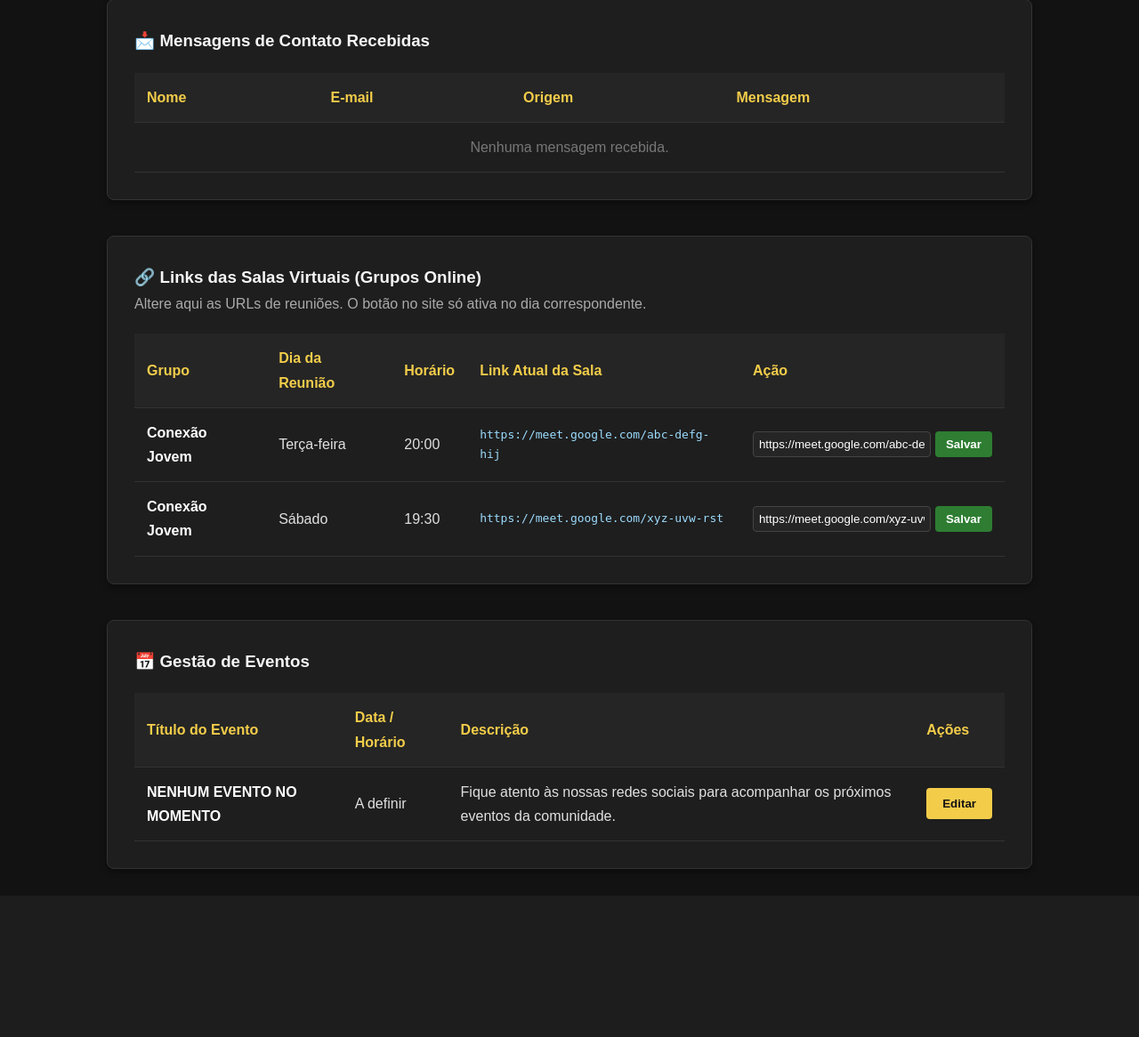
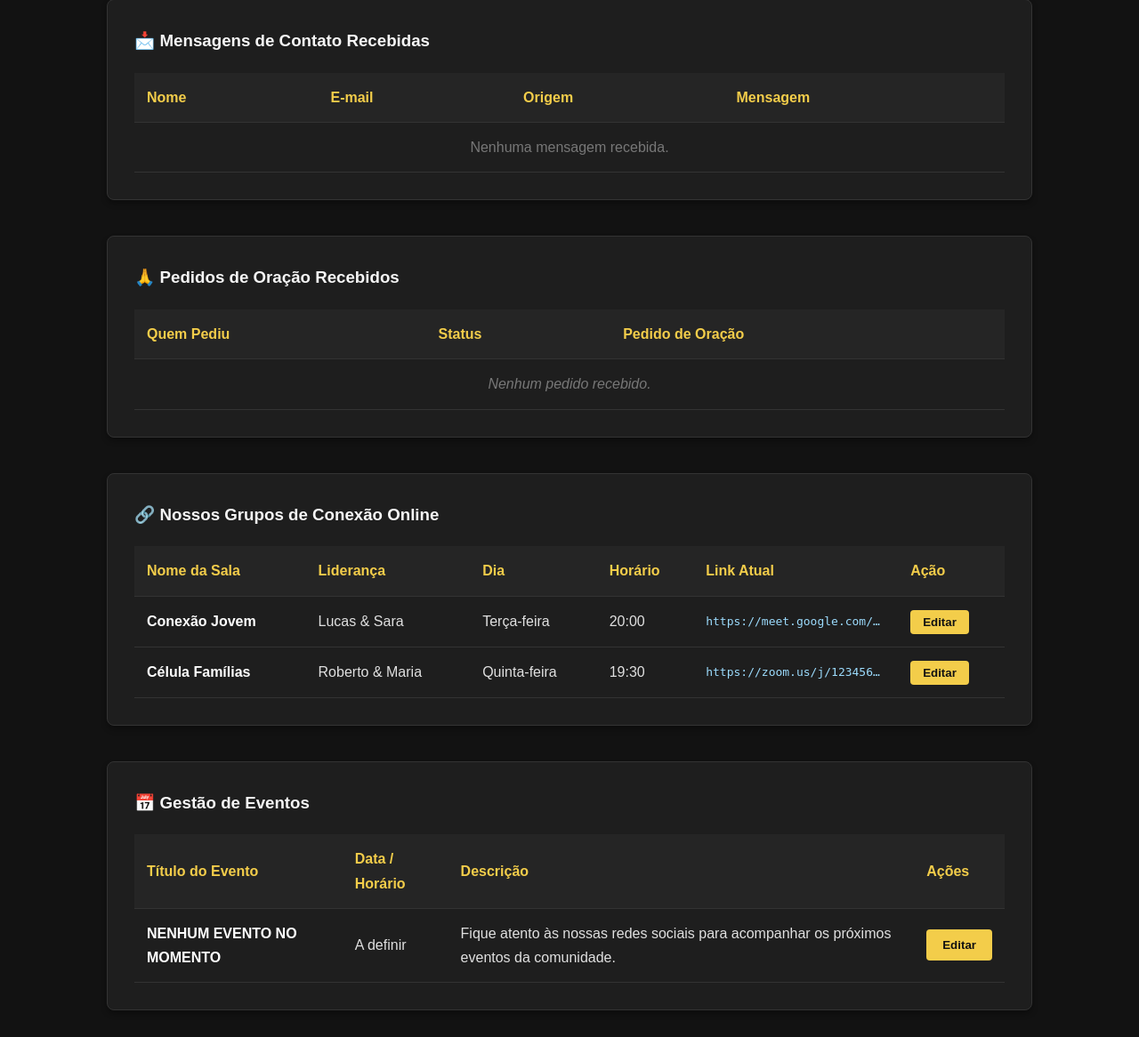
Before and after one commit to joaod2109/site-raio-de-luz, a Flask app: page /admin in a window 1280 px wide. Shown: the part 115-1281 px from the top of the page at 89% size. Before the commit the page ends 1099 px from the top, so only its background shows below. Run offline with Flask 3, Linux system fonts and the light colour scheme; the visitor is signed in with stand-in values (Sample User, id 1).

Commit message:
Sistema completo com edicao total dos grupos e correcoes visuais

```diff
--- a/app.py
+++ b/app.py
@@ -1,5 +1,5 @@
 import os
-from datetime import datetime
+from datetime import datetime, timedelta, timezone
 from flask import Flask, render_template, request, redirect, url_for, flash
 from flask_mail import Mail, Message
 from flask_login import LoginManager, UserMixin, login_user, login_required, logout_user, current_user
@@ -43,8 +43,8 @@ ORG = {
     "telefone": "+55 (45) 99955-0227",
     "endereco": "Comunidade 100% Online — Onde você estiver!",
     "instagram": "https://instagram.com/comunidaderaiodeluz",
-    "youtube": "https://youtube.com/@raiodeluz",
-    "id_video_ao_vivo": "HlG5T7FGHng"
+    "youtube": "https://youtube.com/@raiodeltuz",
+    "id_video_ao_vivo": "dQw4w9WgXcQ"
 }
 
 MINISTERIOS = [
@@ -56,10 +56,10 @@ MINISTERIOS = [
     {"icone": "👶", "nome": "Infância & Juventude", "descricao": "Espaços especiais para crianças, adolescentes e jovens."},
 ]
 
-# GRUPOS ONLINE COM DIAS VIA NÚMERO (0=Segunda, 1=Terça, 2=Quarta, 3=Quinta, 4=Sexta, 5=Sábado, 6=Domingo)
+# GRUPOS ONLINE INICIAIS
 GRUPOS_ONLINE = [
-    {"id": 1, "nome": "Conexão Jovem", "dia_nome": "Terça-feira", "dia_semana": 1, "horario": "20:00", "lider": "Coordenador da Comunidade", "link": "https://meet.google.com/abc-defg-hij"},
-    {"id": 2, "nome": "Conexão Jovem", "dia_nome": "Sábado", "dia_semana": 5, "horario": "19:30", "lider": "Coordenador da Comunidade", "link": "https://meet.google.com/xyz-uvw-rst"},
+    {"id": 1, "nome": "Conexão Jovem", "dia_nome": "Terça-feira", "dia_semana": 1, "horario": "20:00", "lider": "Lucas & Sara", "link": "https://meet.google.com/abc-defg-hij"},
+    {"id": 2, "nome": "Célula Famílias", "dia_nome": "Quinta-feira", "dia_semana": 3, "horario": "19:30", "lider": "Roberto & Maria", "link": "https://zoom.us/j/123456789"},
 ]
 
 EVENTOS = [
@@ -71,11 +71,15 @@ EVENTOS = [
     }
 ]
 
+# Função auxiliar para garantir o dia da semana correto no fuso horário do Brasil (UTC-3)
+def obter_dia_semana_brasil():
+    fuso_brasil = timezone(timedelta(hours=-3))
+    return datetime.now(fuso_brasil).weekday()
+
 # ── ROTAS PÚBLICAS DO SITE ────────────────────────────────────────────────────
 @app.route("/")
 def index():
-    # Pega o número do dia da semana de hoje (0 a 6)
-    dia_hoje = datetime.now().weekday()
+    dia_hoje = obter_dia_semana_brasil()
     return render_template("index.html", org=ORG, ministerios=MINISTERIOS, eventos=EVENTOS, grupos=GRUPOS_ONLINE, dia_hoje=dia_hoje)
 
 @app.route("/sobre")
@@ -157,15 +161,19 @@ def editar_evento(evento_id):
     flash("Evento atualizado com sucesso!", "sucesso")
     return redirect(url_for("admin_dashboard"))
 
-# ROTA NOVA: EDITAR LINK DO MEET DO GRUPO
 @app.route("/admin/grupo/editar/<int:grupo_id>", methods=["POST"])
 @login_required
 def editar_grupo(grupo_id):
     for gp in GRUPOS_ONLINE:
-        if gp.get("id") == grupo_id:
+        if gp.get("id") == group_id or gp.get("id") == grupo_id:
+            gp["nome"] = request.form.get("nome", "").strip()
+            gp["lider"] = request.form.get("lider", "").strip()
+            gp["horario"] = request.form.get("horario", "").strip()
+            gp["dia_nome"] = request.form.get("dia_nome", "").strip()
+            gp["dia_semana"] = int(request.form.get("dia_semana"))
             gp["link"] = request.form.get("link", "").strip()
             break
-    flash("Link do grupo online atualizado!", "sucesso")
+    flash("Grupo online atualizado com sucesso!", "sucesso")
     return redirect(url_for("admin_dashboard"))
 
 @app.route('/logout')
--- a/templates/admin.html
+++ b/templates/admin.html
@@ -19,7 +19,19 @@
         .btn-site { background-color: #495057; color: white; padding: 10px 18px; text-decoration: none; border-radius: 4px; font-weight: bold; margin-right: 10px; border: none; cursor: pointer; display: inline-block; }
         .btn-site:hover { background-color: #6c757d; }
         .badge-origem { background: #2c2200; color: #f3cd4a; padding: 4px 10px; border-radius: 4px; font-size: 12px; font-weight: bold; border: 1px solid #614e0b; }
+        .badge-oracao { background: #1b2e1b; color: #81c784; padding: 4px 10px; border-radius: 4px; font-size: 12px; font-weight: bold; border: 1px solid #2e7d32; }
         .alert-flash { padding: 15px; margin-top: 15px; border-radius: 4px; font-weight: bold; background-color: #2e7d32; color: #fff; }
+
+        label { font-weight: bold; color: #aaa; display: block; margin-top: 10px; }
+        input[type="text"], select, textarea {
+            width: 100%; padding: 10px; margin-top: 5px; background: #252525; border: 1px solid #333; color: #fff; border-radius: 4px; box-sizing: border-box;
+        }
+        .modal-bg {
+            display:none; position:fixed; top:0; left:0; width:100%; height:100%; background:rgba(0,0,0,0.7); z-index:1000; align-items:center; justify-content:center;
+        }
+        .modal-body {
+            background:#1e1e1e; padding:30px; border-radius:8px; border:1px solid #333; width:90%; max-width:500px; box-shadow: 0 4px 20px rgba(0,0,0,0.5);
+        }
     </style>
 </head>
 <body>
@@ -40,7 +52,6 @@
         {% endif %}
     {% endwith %}
 
-    <!-- TABELA DE MENSAGENS -->
     <div class="admin-box">
         <h3>📩 Mensagens de Contato Recebidas</h3>
         <table>
@@ -64,26 +75,47 @@
         </table>
     </div>
 
-    <!-- TABELA DE LINKS DOS GRUPOS MEET/ZOOM -->
     <div class="admin-box" style="margin-top: 40px;">
-        <h3>🔗 Links das Salas Virtuais (Grupos Online)</h3>
-        <p style="color: #aaa;">Altere aqui as URLs de reuniões. O botão no site só ativa no dia correspondente.</p>
+        <h3>🙏 Pedidos de Oração Recebidos</h3>
         <table>
             <thead>
-                <tr><th>Grupo</th><th>Dia da Reunião</th><th>Horário</th><th>Link Atual da Sala</th><th>Ação</th></tr>
+                <tr><th>Quem Pediu</th><th>Status</th><th>Pedido de Oração</th></tr>
+            </thead>
+            <tbody>
+                {% if oracoes %}
+                    {% for orac in oracoes %}
+                        <tr>
+                            <td style="font-weight: bold; color: #ffffff;">{{ orac.nome }}</td>
+                            <td><span class="badge-oracao">Em Oração</span></td>
+                            <td style="max-width: 600px; word-wrap: break-word;">{{ orac.pedido }}</td>
+                        </tr>
+                    {% endfor %}
+                {% else %}
+                    <tr><td colspan="3" style="text-align: center; color: #777; font-style: italic;">Nenhum pedido recebido.</td></tr>
+                {% endif %}
+            </tbody>
+        </table>
+    </div>
+
+    <div class="admin-box" style="margin-top: 40px;">
+        <h3>🔗 Nossos Grupos de Conexão Online</h3>
+        <table>
+            <thead>
+                <tr><th>Nome da Sala</th><th>Liderança</th><th>Dia</th><th>Horário</th><th>Link Atual</th><th>Ação</th></tr>
             </thead>
             <tbody>
                 {% for gp in grupos %}
                     <tr>
                         <td style="font-weight: bold; color: #ffffff;">{{ gp.nome }}</td>
+                        <td>{{ gp.lider }}</td>
                         <td>{{ gp.dia_nome }}</td>
                         <td>{{ gp.horario }}</td>
-                        <td style="color: #9cdcfe; font-family: monospace; font-size: 13px;">{{ gp.link }}</td>
+                        <td style="color: #9cdcfe; font-family: monospace; font-size: 13px; max-width: 180px; overflow: hidden; text-overflow: ellipsis; white-space: nowrap;">{{ gp.link }}</td>
                         <td>
-                            <form method="POST" action="/admin/grupo/editar/{{ gp.id }}" style="display: flex; gap: 5px;">
-                                <input type="text" name="link" value="{{ gp.link }}" required style="padding: 6px; background: #252525; border: 1px solid #444; color: #fff; border-radius: 4px; width: 200px;">
-                                <button type="submit" class="btn-site" style="background: #2e7d32; padding: 6px 12px; margin: 0;">Salvar</button>
-                            </form>
+                            <button class="btn-site" style="background-color: #f3cd4a; color: #121212; margin: 0; padding: 6px 14px;"
+                                    onclick="abrirModalGrupo('{{ gp.id }}', '{{ gp.nome }}', '{{ gp.lider }}', '{{ gp.dia_nome }}', '{{ gp.dia_semana }}', '{{ gp.horario }}', '{{ gp.link }}')">
+                                Editar
+                            </button>
                         </td>
                     </tr>
                 {% endfor %}
@@ -91,7 +123,6 @@
         </table>
     </div>
 
-    <!-- TABELA DE GESTÃO DE EVENTOS -->
     <div class="admin-box" style="margin-top: 40px;">
         <h3>📅 Gestão de Eventos</h3>
         <table>
@@ -113,24 +144,69 @@
         </table>
     </div>
 
-    <!-- MODAL POP-UP DE EDIÇÃO DE EVENTO -->
-    <div id="modalEditar" style="display:none; position:fixed; top:0; left:0; width:100%; height:100%; background:rgba(0,0,0,0.7); z-index:1000; align-items:center; justify-content:center;">
-        <div style="background:#1e1e1e; padding:30px; border-radius:8px; border:1px solid #333; width:90%; max-width:500px;">
+    <div id="modalGrupo" class="modal-bg">
+        <div class="modal-body">
+            <h3 style="color:#f3cd4a; margin-top:0;">🌐 Editar Grupo de Conexão</h3>
+            <form id="formEditarGrupo" method="POST" action="">
+                <div>
+                    <label>Nome da Sala / Célula:</label>
+                    <input type="text" id="gp_nome" name="nome" required>
+                </div>
+                <div>
+                    <label>Líder / Responsáveis:</label>
+                    <input type="text" id="gp_lider" name="lider" required>
+                </div>
+                <div style="display: flex; gap: 10px;">
+                    <div style="flex: 1;">
+                        <label>Dia por Extenso:</label>
+                        <input type="text" id="gp_dia_nome" name="dia_nome" required>
+                    </div>
+                    <div style="flex: 1;">
+                        <label>Dia para o Sistema:</label>
+                        <select id="gp_dia_semana" name="dia_semana" required>
+                            <option value="0">Segunda-feira</option>
+                            <option value="1">Terça-feira</option>
+                            <option value="2">Quarta-feira</option>
+                            <option value="3">Quinta-feira</option>
+                            <option value="4">Sexta-feira</option>
+                            <option value="5">Sábado</option>
+                            <option value="6">Domingo</option>
+                        </select>
+                    </div>
+                </div>
+                <div>
+                    <label>Horário da Reunião:</label>
+                    <input type="text" id="gp_horario" name="horario" required>
+                </div>
+                <div>
+                    <label>Link do Meet / Zoom:</label>
+                    <input type="text" id="gp_link" name="link" required>
+                </div>
+                <div style="display:flex; justify-content:flex-end; gap:10px; margin-top: 20px;">
+                    <button type="button" class="btn-site" onclick="fecharModalGrupo()" style="background:#495057; margin:0;">Cancelar</button>
+                    <button type="submit" class="btn-site" style="background:#f3cd4a; color:#121212; margin:0;">Salvar Grupo</button>
+                </div>
+            </form>
+        </div>
+    </div>
+
+    <div id="modalEditar" class="modal-bg">
+        <div class="modal-body">
             <h3 style="color:#f3cd4a; margin-top:0;">✏️ Editar Evento</h3>
-            <form id="formEditarEvento" method="POST" action="">
-                <div style="margin-bottom:15px;">
+            <form id="formEditarEventos" method="POST" action="">
+                <div>
                     <label>Título:</label>
-                    <input type="text" id="edit_titulo" name="titulo" required style="width:100%; padding:10px; background:#252525; border:1px solid #333; color:#fff; border-radius:4px; box-sizing: border-box;">
+                    <input type="text" id="edit_titulo" name="titulo" required>
                 </div>
-                <div style="margin-bottom:15px;">
+                <div>
                     <label>Data:</label>
-                    <input type="text" id="edit_data" name="data" required style="width:100%; padding:10px; background:#252525; border:1px solid #333; color:#fff; border-radius:4px; box-sizing: border-box;">
+                    <input type="text" id="edit_data" name="data" required>
                 </div>
-                <div style="margin-bottom:15px;">
+                <div>
                     <label>Descrição:</label>
-                    <textarea id="edit_descricao" name="descricao" rows="4" required style="width:100%; padding:10px; background:#252525; border:1px solid #333; color:#fff; border-radius:4px; resize:none; box-sizing: border-box;"></textarea>
+                    <textarea id="edit_descricao" name="descricao" rows="4" required></textarea>
                 </div>
-                <div style="display:flex; justify-content:flex-end; gap:10px;">
+                <div style="display:flex; justify-content:flex-end; gap:10px; margin-top: 20px;">
                     <button type="button" class="btn-site" onclick="fecharModal()" style="background:#495057; margin:0;">Cancelar</button>
                     <button type="submit" class="btn-site" style="background:#f3cd4a; color:#121212; margin:0;">Salvar</button>
                 </div>
@@ -139,11 +215,23 @@
     </div>
 
     <script>
+        function abrirModalGrupo(id, nome, lider, dia_nome, dia_semana, horario, link) {
+            document.getElementById('gp_nome').value = nome;
+            document.getElementById('gp_lider').value = lider;
+            document.getElementById('gp_dia_nome').value = dia_nome;
+            document.getElementById('gp_dia_semana').value = dia_semana;
+            document.getElementById('gp_horario').value = horario;
+            document.getElementById('gp_link').value = link;
+            document.getElementById('formEditarGrupo').action = "/admin/grupo/editar/" + id;
+            document.getElementById('modalGrupo').style.display = 'flex';
+        }
+        function fecharModalGrupo() { document.getElementById('modalGrupo').style.display = 'none'; }
+
         function abrirModalEditar(id, titulo, data, descricao) {
             document.getElementById('edit_titulo').value = titulo;
             document.getElementById('edit_data').value = data;
             document.getElementById('edit_descricao').value = descricao;
-            document.getElementById('formEditarEvento').action = "/admin/evento/editar/" + id;
+            document.getElementById('formEditarEventos').action = "/admin/evento/editar/" + id;
             document.getElementById('modalEditar').style.display = 'flex';
         }
         function fecharModal() { document.getElementById('modalEditar').style.display = 'none'; }
```
Also changed, not shown: templates/index.html (+23 -3 lines).
